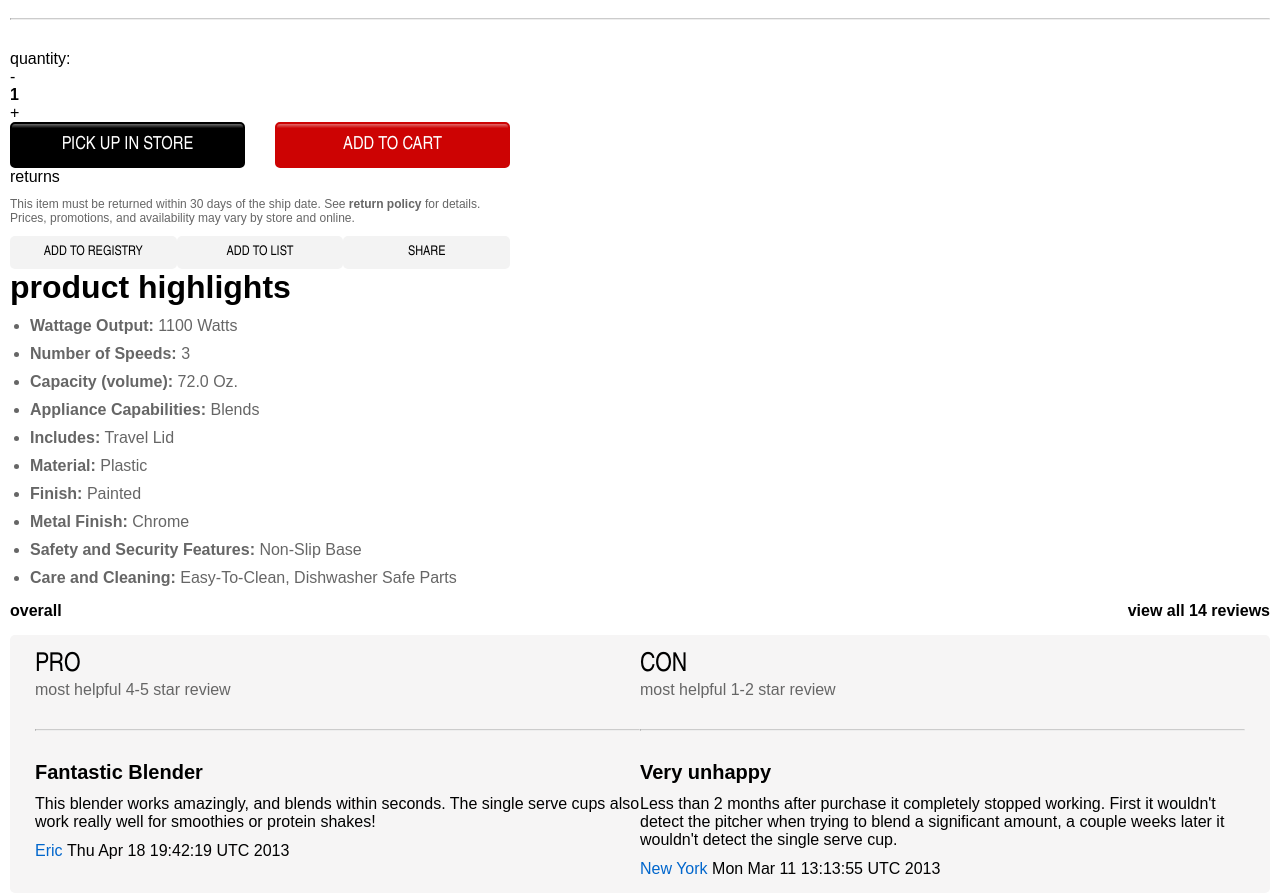
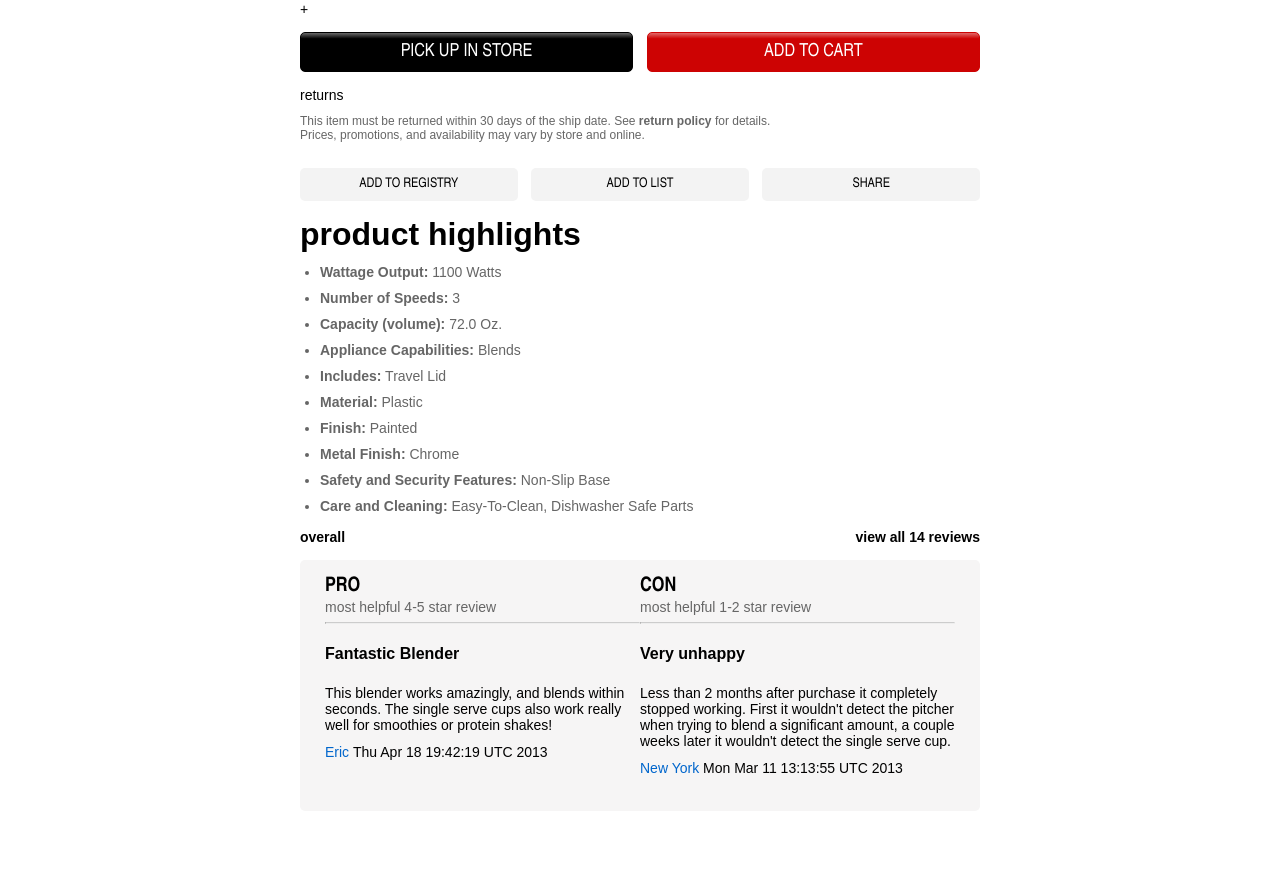
Before and after one commit to alanag13/react-product-detail, a React app: page / in a window 1280 px wide. Shown: the part 552-1445 px from the top of the page. After the commit the page ends 1363 px from the top, so only its background shows below. Built offline with nearby package versions, Linux system fonts and the light colour scheme.

Commit message:
add various style tweaks

```diff
--- a/src/components/FeaturedReviewHeader.tsx
+++ b/src/components/FeaturedReviewHeader.tsx
@@ -3,7 +3,7 @@ import IFeaturedReviewHeaderProps from "../types/IFeaturedReviewHeaderProps";
 
 const FeaturedReviewHeader = (props: IFeaturedReviewHeaderProps) =>
     <div>
-        <h2>{props.label}</h2>
+        <h3 className="thin-text"><strong>{props.label}</strong></h3>
         <span className="muted-text">{props.description}</span>
     </div>;
 
--- a/src/components/ProductHeading.tsx
+++ b/src/components/ProductHeading.tsx
@@ -3,7 +3,7 @@ import IProductHeadingProps from "../types/IProductHeadingProps"
 
 const ProductTitle = (props: IProductHeadingProps) => (
     <div>
-        <h2>{props.title}</h2>
+        <h2 className="thin-text">{props.title}</h2>
     </div>
 );
 
--- a/src/components/PromotionList.tsx
+++ b/src/components/PromotionList.tsx
@@ -5,7 +5,7 @@ const ProductHighlights = (props: IPromotionListProps) =>
     <div>
             {props.promotions.map((promo, i) => (
             //I'm doing this as a workaround for the sake of the demo, but there's a potential XSS vulnerability here
-            <div key={i}><strong>{ promo.Description[0].shortDescription }</strong></div>
+            <div key={i}>{ promo.Description[0].shortDescription }</div>
             ))}
     </div>;
 
--- a/src/components/Review.tsx
+++ b/src/components/Review.tsx
@@ -3,7 +3,7 @@ import { IFeaturedReview } from "../types/IProductDetail";
 
 const Review = (props: IFeaturedReview) =>
     <div className="review">
-        <h3>{props.title}</h3>
+        <h4>{props.title}</h4>
         <div>
             <p>{props.review}</p>
         </div>
--- a/src/containers/ActionButtonGroup/ActionButtonGroup.tsx
+++ b/src/containers/ActionButtonGroup/ActionButtonGroup.tsx
@@ -4,9 +4,9 @@ import IActionButtonGroupProps from "../../types/IActionButtonGroupProps";
 require('./styles.css');
 
 const ActionButtonGroup = (props: IActionButtonGroupProps) =>
-    <div className="btn-group-container space-between-flex">
+    <div className="space-between-flex">
         {props.actionButtons.map((btn, i) => (
-                        <button className={"btn " + btn.cssClass} onClick={btn.action} key={i}>{btn.buttonText.toUpperCase()}</button>
+                        <button className={`btn ${btn.cssClass} thin-text`} onClick={btn.action} key={i}>{btn.buttonText.toUpperCase()}</button>
         ))}
     </div>
 
--- a/src/containers/ActionButtonGroup/styles.css
+++ b/src/containers/ActionButtonGroup/styles.css
@@ -1,37 +1,32 @@
-.btn-group-container {
-    max-width: 500px;
-}
-
 .btn {
     border-radius: 5px;
     border: none;
     cursor: pointer;
+    width: 100%;
+    margin: 15px 0;
 }
 
 .btn-primary {
     color: #FFFFFF;
     font-size: 18px;
-    width: 235px;
-    padding: 10px 0;
+    max-width: 49%;
+    padding: 8px 0;
 }
 
 .btn-secondary {
-    flex: 1 0 30%;
-    min-width: 100px;
-    max-width: 100%;
-    width: 100%; /* fixes IE11 bug with space-between */
+    max-width: 32%;
     padding: 8px 0;
     background: #F3F3F3;
 }
 
 .btn-red {
     background: #cd0303;
-    background: linear-gradient(0, #cd0303 90%, #e16868 100%);
-    border: 2px solid #cd0303;
+    background: linear-gradient(0, #cd0303 85%, #e16868 100%);
+    border: 1px solid #cd0303;
 }
 
 .btn-black {
     background: #000000;
-    background: linear-gradient(0, #000000 90%, #696969 100%);
-    border: 2px solid #000000;
+    background: linear-gradient(0, #000000 85%, #696969 100%);
+    border: 1px solid #000000;
 }
--- a/src/containers/FeaturedReviews/styles.css
+++ b/src/containers/FeaturedReviews/styles.css
@@ -13,3 +13,7 @@
 .reviews-stats {
     margin: 15px 0;
 }
+
+.review {
+    margin-bottom: 20px;
+}
--- a/src/styles.css
+++ b/src/styles.css
@@ -1,11 +1,11 @@
 html, body {
     font-family: Arial, Helvetica, sans-serif;
-    max-width: 1280px;
+    max-width: 700px;
     margin: auto;
     width: 100%;
     height: 100%;
     color: #000000;
-    font-size: 16px;
+    font-size: 14px;
 }
 
 main {
@@ -24,13 +24,17 @@ h2 {
     font-size: 26px;
 }
 
-h2, button {
+.thin-text {
     font-family: Arial Narrow, Arial, Helvetica, sans-serif;
     font-weight: 100;
 }
 
 h3 {
     font-size: 20px;
+}
+
+h4 {
+    font-size: 16px;
 }
 
 .small {
@@ -62,7 +66,6 @@ img {
 }
 
 hr {
-    margin: 30px 0;
     border-top: 1px solid #CCCCCC;
 }
 
```
